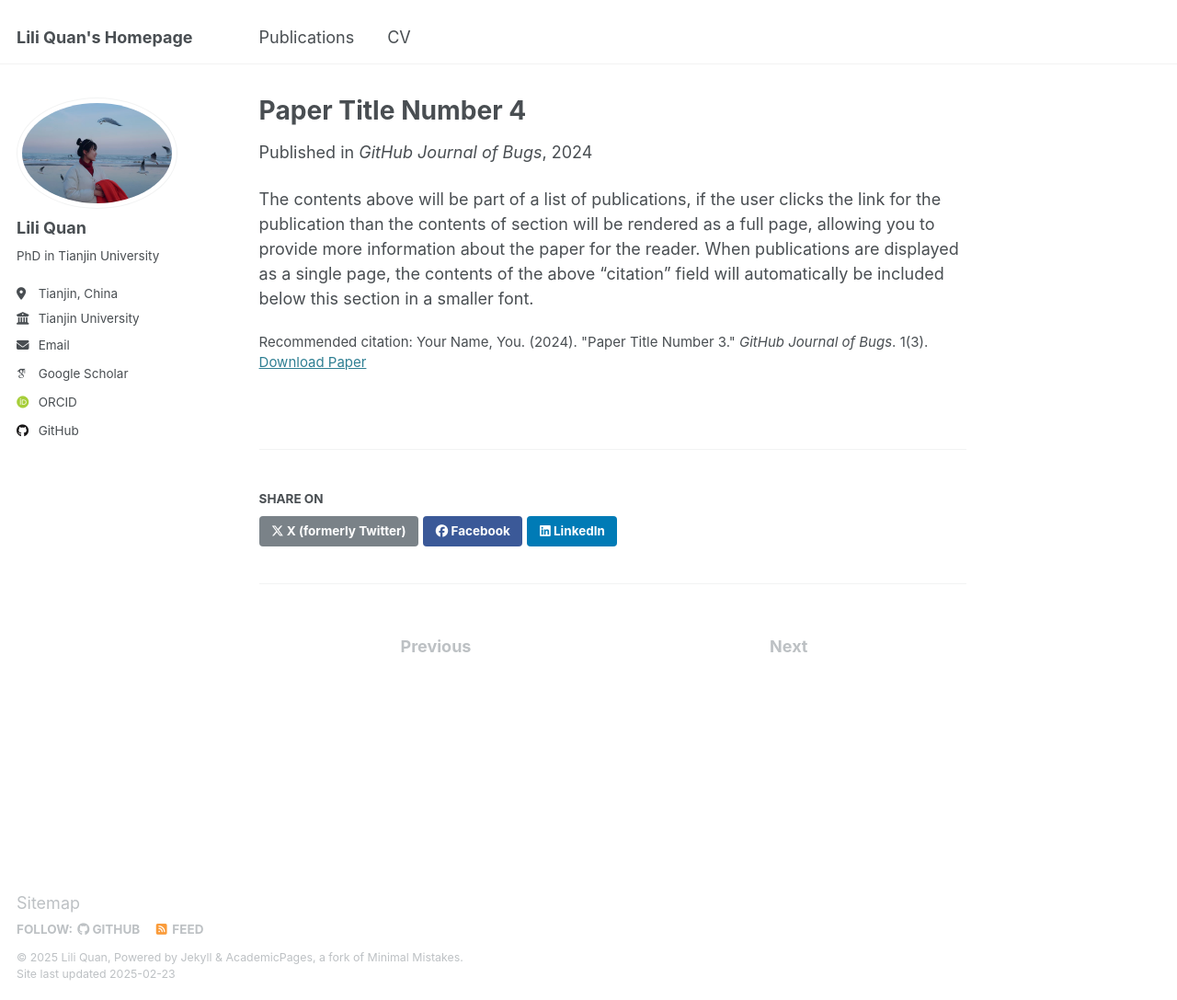
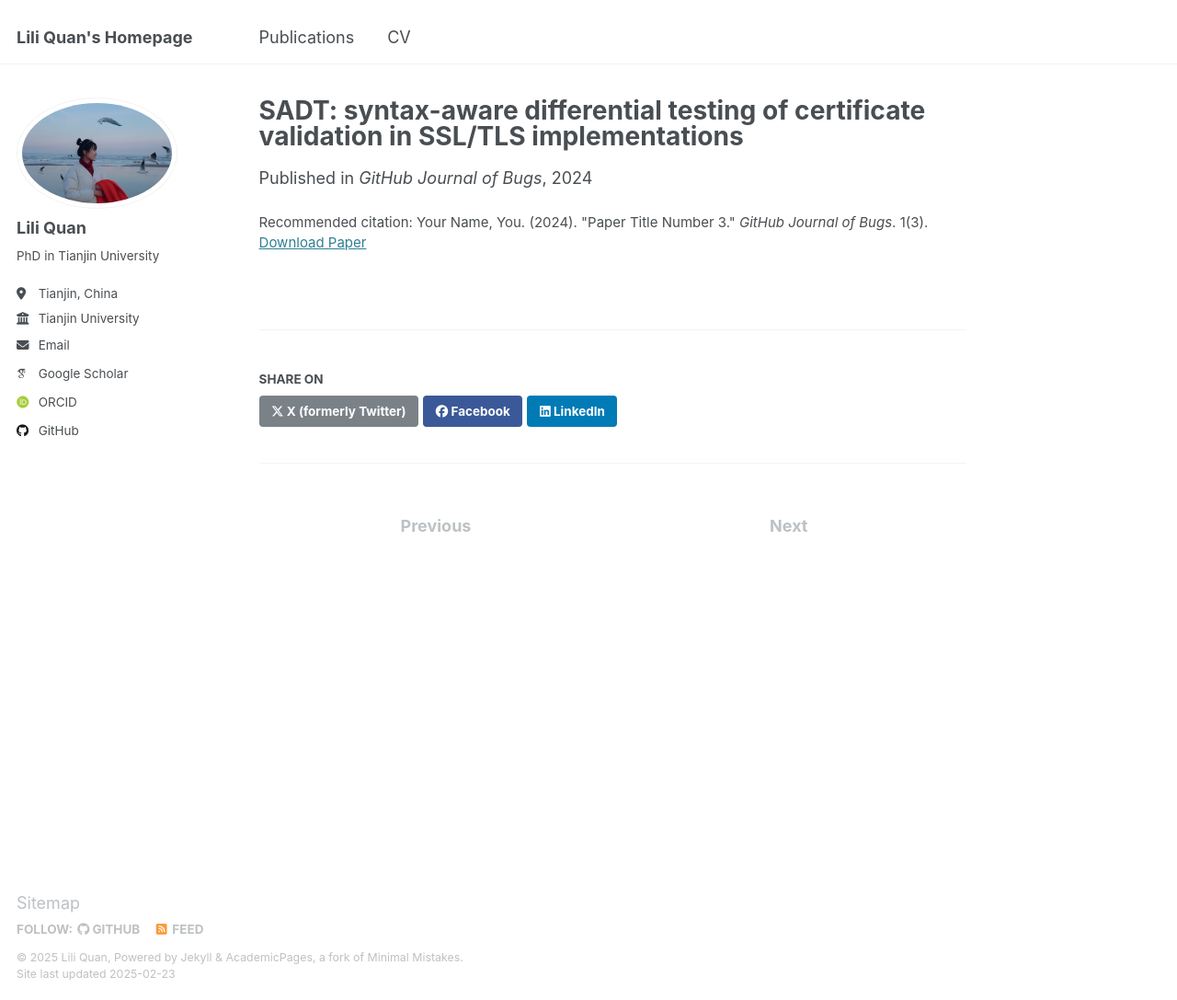
Before and after one commit to liliquan0118/liliquan0118.github.io, a Jekyll site: the page built from _publications/2024-02-17-paper-title-number-4.md, in a window 1280 px wide and 1087 px high. Shown: the whole window at 92% size. Built offline with Jekyll 4.4.1, drawn with Linux system fonts in a browser that asks for light colours; some web fonts are replaced; a file with an impossible date is left out.

Commit message:
Update 2024-02-17-paper-title-number-4.md

```diff
--- a/_publications/2024-02-17-paper-title-number-4.md
+++ b/_publications/2024-02-17-paper-title-number-4.md
@@ -1,5 +1,5 @@
 ---
-title: "Paper Title Number 4"
+title: "SADT: syntax-aware differential testing of certificate validation in SSL/TLS implementations"
 collection: publications
 category: conferences
 permalink: /publication/2024-02-17-paper-title-number-4
@@ -9,5 +9,3 @@ venue: 'GitHub Journal of Bugs'
 paperurl: 'http://academicpages.github.io/files/paper3.pdf'
 citation: 'Your Name, You. (2024). &quot;Paper Title Number 3.&quot; <i>GitHub Journal of Bugs</i>. 1(3).'
 ---
-
-The contents above will be part of a list of publications, if the user clicks the link for the publication than the contents of section will be rendered as a full page, allowing you to provide more information about the paper for the reader. When publications are displayed as a single page, the contents of the above "citation" field will automatically be included below this section in a smaller font.
```
